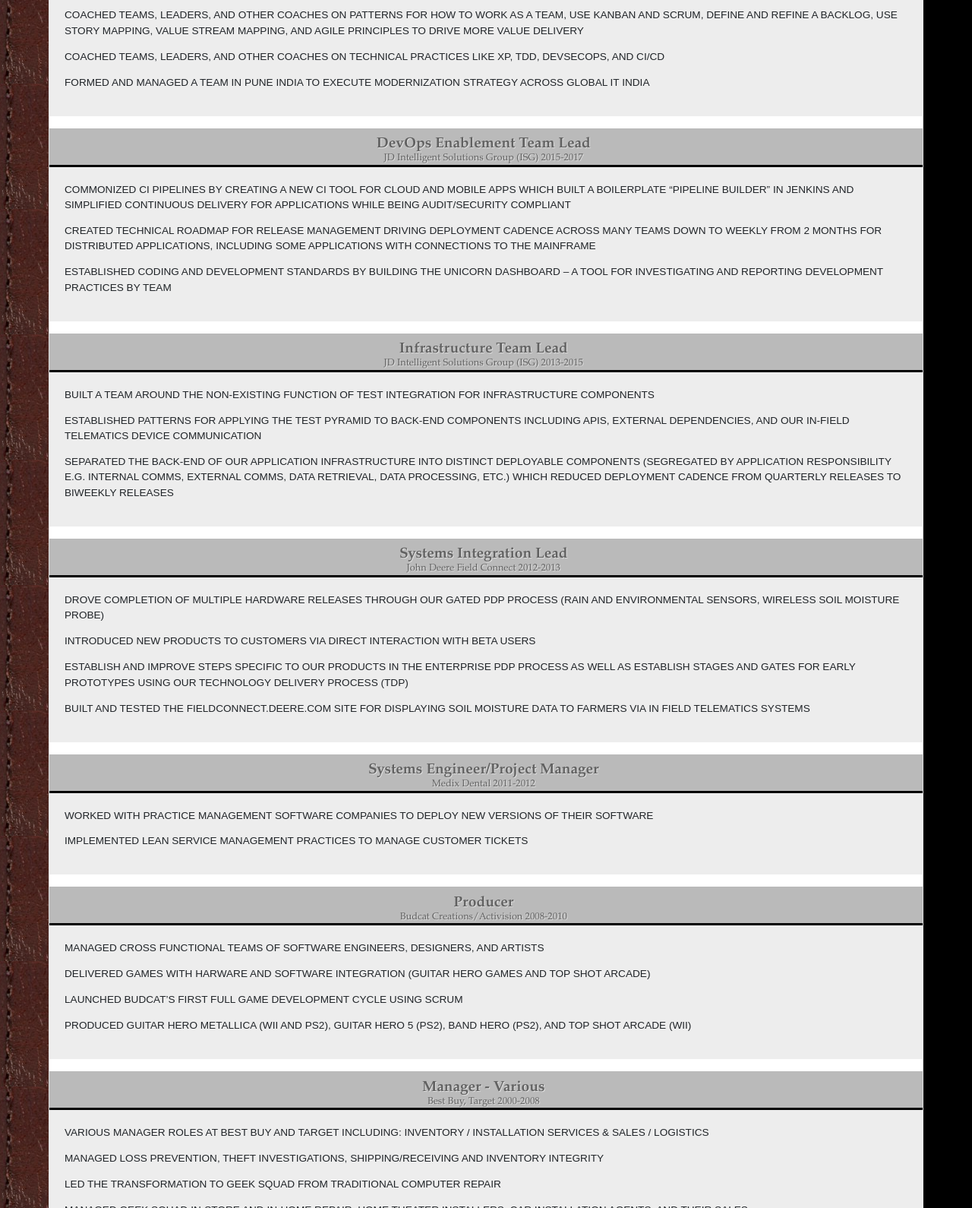
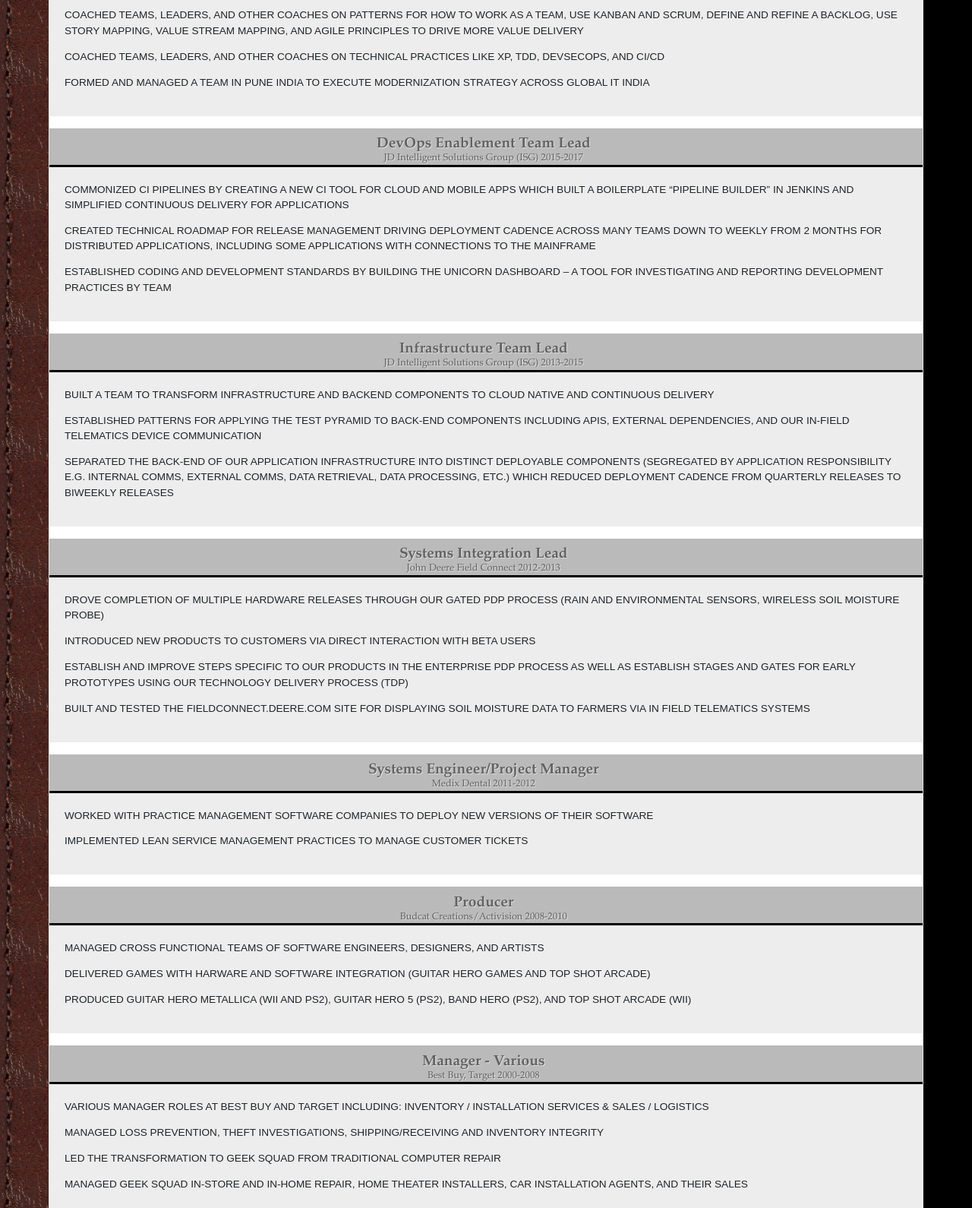
Before and after one commit to JustinThomsen/JustinThomsen.github.io, a website: page index.html in a window 1280 px wide. Shown: the part 1210-2800 px from the top of the page at 76% size. Drawn offline with nearby package versions, Linux system fonts and the light colour scheme.

Commit message:
update more

```diff
--- a/css/week2.css
+++ b/css/week2.css
@@ -5,6 +5,7 @@
 body{
     min-width: 480px;
     background: url("../img/beltbackground.png") repeat-y;
+    background-attachment: fixed;
     background-color: black;
     padding-bottom: 7em;
 }
--- a/index.html
+++ b/index.html
@@ -24,13 +24,13 @@
                 <ul class="card-body experiences">
                     <li><strong>Leader in developer experience and tooling for engineers</strong></li>
                     <li><strong>Experience driving product strategy for hardware and software products</strong></li>
+                    <li><strong>Experienced building technical roadmaps</strong></li>
                     <li><strong>Led multiple digital transformations (John Deere, Budcat, Medix)</strong></li>
                     <li><strong>Experienced leader in DevOps and software development</strong></li>
                     <li><strong>Built a dojo experience from the ground up</strong></li>
                     <li><strong>Over a decade of experience managing a technical workforce</strong></li>
                     <li><strong>Experienced manager of managers</strong></li>
                     <li><strong>Certified Scrum Master and Product Owner</strong></li>
-                    <li><strong>Experienced building technical roadmaps</strong></li>
                 </ul>
             </div>
             <div class="card"><h2 class="card-title"><strong>WORK EXPERIENCE</strong></h2>
@@ -66,11 +66,10 @@
                 <ul class="card-body">
                     <li>Commonized CI pipelines by creating a new CI tool for cloud and mobile apps which
                         built a boilerplate “pipeline builder” in Jenkins and simplified continuous delivery for
-                        applications while being audit/security compliant
+                        applications
                     </li>
                     <li>Created technical roadmap for release management driving deployment cadence across many teams
-                        down to
-                        weekly from 2 months for distributed applications, including some applications with connections
+                        down to weekly from 2 months for distributed applications, including some applications with connections
                         to the mainframe
                     </li>
                     <li>Established coding and development standards by building the Unicorn Dashboard – a tool
@@ -80,8 +79,8 @@
                 <h3 class="card-title"><strong>Infrastructure Team Lead</strong> JD Intelligent Solutions Group (ISG)
                     2013-2015</h3>
                 <ul class="card-body">
-                    <li>Built a team around the non-existing function of test integration for infrastructure
-                        components
+                    <li>Built a team to transform infrastructure and backend components to cloud native and continuous
+                        delivery
                     </li>
                     <li>Established patterns for applying the test pyramid to back-end components including APIs,
                         external dependencies, and our in-field telematics device communication
@@ -116,7 +115,6 @@
                     <li>Managed cross functional teams of software engineers, designers, and artists</li>
                     <li>Delivered games with harware and software integration (Guitar Hero games and Top Shot Arcade)
                     </li>
-                    <li>Launched Budcat’s first full game development cycle using Scrum</li>
                     <li>Produced Guitar Hero Metallica (Wii and PS2), Guitar Hero 5 (PS2), Band Hero (PS2), and Top Shot
                         Arcade (Wii)
                     </li>
@@ -152,12 +150,10 @@
                         <li>Define and execute strategic initiatives</li>
                         <li>Product definition</li>
                         <li>Establishing devops culture</li>
-                        <li>Identification and mitigation of process deficiencies</li>
+                        <li>Process improvements</li>
                         <li>Proven leader</li>
                         <li>Value based delivery</li>
                         <li>People manager</li>
-                        <li>Focused individual career development</li>
-                        <li>Implementing agile for anything</li>
                     </ul>
                 </div>
             </section>
```
